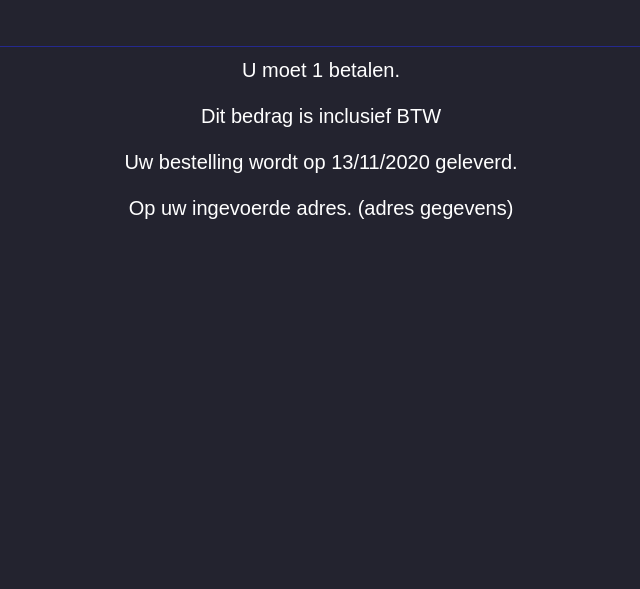
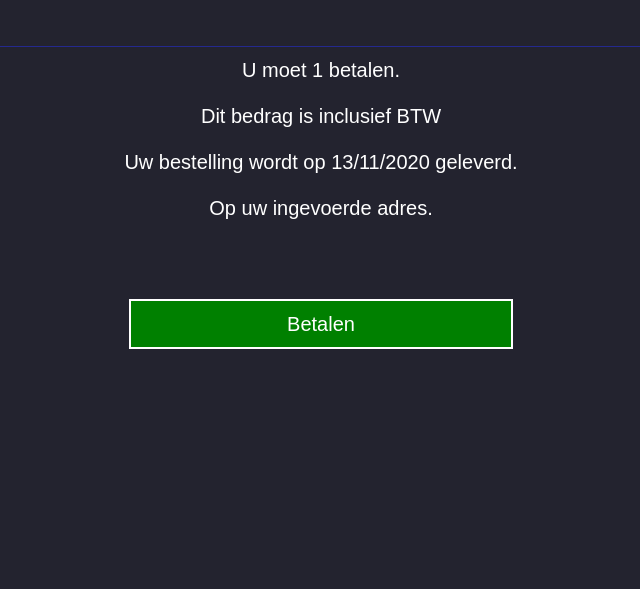
Before and after one commit to thesmallwan123/NerdyGadgets, a PHP site: page /pay.php in a window 1280 px wide. Shown: the part 183-772 px from the top of the page, without its empty margins (319-959 px from the left). Run offline with PHP 8.4, Linux system fonts and the light colour scheme; the visitor is signed in with stand-in values (Sample User, id 1); data that the repository does not hold is empty; some libraries are stand-ins or nearby versions; some web fonts are replaced.

Commit message:
tijschriftformulier en pay.php afgemaakt

```diff
--- a/Public/CSS/Style.css
+++ b/Public/CSS/Style.css
@@ -615,24 +615,6 @@ ul#ul-class-price li {
     border-radius: 100px;
 }
 
-
-/*#voornaam, #achternaam, #straat, #woonplaats{*/
-/*    width: 40%;*/
-/*    margin-bottom: 20px;*/
-/*    padding: 12px;*/
-/*    border: 1px solid #ccc;*/
-/*    border-radius: 100px;*/
-/*}*/
-
-/*#tussenvoegsel, #huisnummer, #postcode{*/
-/*    width: 20%;*/
-/*    margin-bottom: 20px;*/
-/*    padding: 12px;*/
-/*    border: 1px solid #ccc;*/
-/*    border-radius: 100px;*/
-/*}*/
-
-
 /*label*/
 label{
     margin-bottom: 10px;
@@ -693,3 +675,18 @@ span.price{
     heigt: 100%;
     width: 100%;
 }
+
+/*  to payment */
+.toConfirmation{
+    width: 30%;
+    margin: auto;
+}
+
+/* to payemnt button */
+.toConfirmationButton{
+    background-color: green;
+    border: 2px solid white;
+    width: 100%;
+    color: white;
+    align-items: center;
+}
--- a/pay.php
+++ b/pay.php
@@ -1,7 +1,10 @@
 <?php
 include __DIR__ . "/header.php";
 
+/*calculating delivery time*/
 $deliveryDate = date("d/m/Y", time() + 86400);
+
+/*calculating total price*/
 $totaalprijs = $_SESSION["totaalPrijs"];
 $totaalprijs = 1;
 ?>
@@ -12,13 +15,20 @@ $totaalprijs = 1;
         <p>U moet <?php print($totaalprijs); ?> betalen.</p>
     <p>Dit bedrag is inclusief BTW</p>
     <p>Uw bestelling wordt op <?php print($deliveryDate); ?> geleverd. </p>
-    <p>Op uw ingevoerde adres. (adres gegevens)</p>
+    <p>Op uw ingevoerde adres.</p>
         <?php
         print($_POST["straat"]. " ");
         print($_POST["huisnummer"]. " ");
         print($_POST["postcode"]. " ");
         print($_POST["woonplaats"]. " ");
         ?>
+        <br>
+        <br>
+        <div class="toConfirmation">
+            <form action="confirmation.php">
+                <input type="submit" name="submit" value="Betalen" class="toConfirmationButton">
+            </form>
+        </div>
 
     </div>
 </div>
```
Also changed, not shown: 1 other file.
